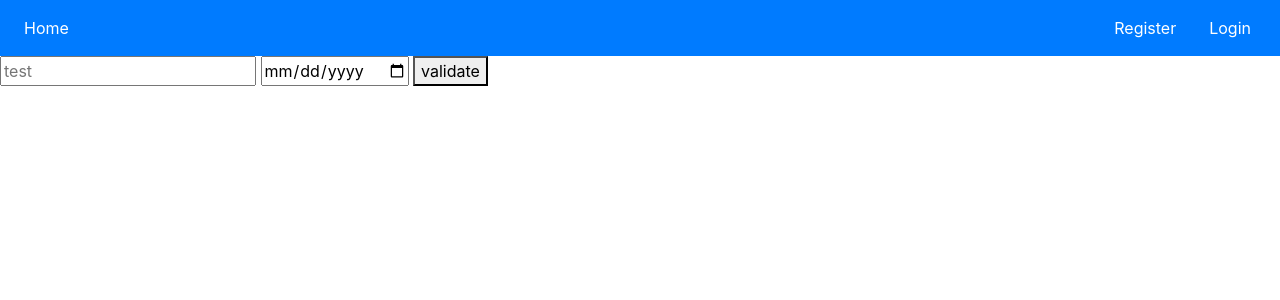
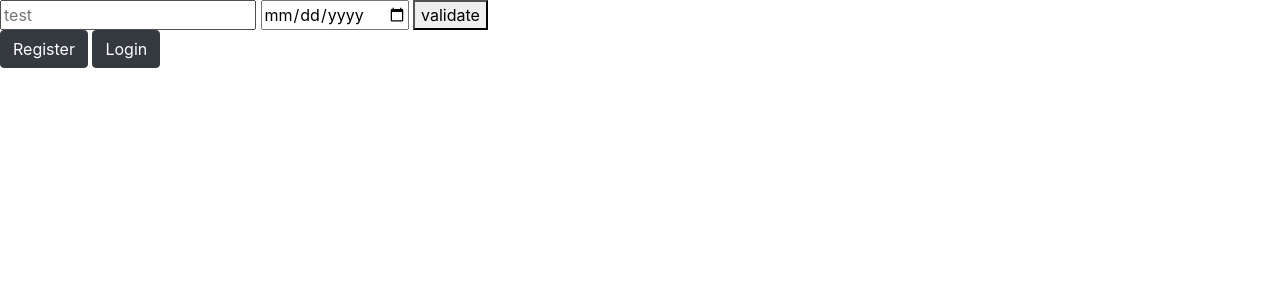
Before and after one commit to spectrosdennoce/projects, a Symfony app: template templates/Add.Formulaire.html.twig in a window 1280 px wide. Shown: the top 300 px of the page. Run offline with Twig, Linux system fonts and the light colour scheme; the template is opened without the code that fills it, so the values that code supplies are empty; some libraries are stand-ins or nearby versions.

Commit message:
Revert "formulaire"
This reverts commit 46d48f8e0b7472219f2962b6bd914eea744393d2.

```diff
--- a/templates/Header-Footer.html.twig
+++ b/templates/Header-Footer.html.twig
@@ -10,21 +10,10 @@
     <body>
       {% block javascripts %}
       {% endblock %}
-      <nav class="navbar navbar-expand-lg navbar-dark bg-primary">
-        <div class="collapse navbar-collapse" id="navbarTogglerDemo01">
-          <ul class="navbar-nav mr-auto mt-2 mt-lg-0">
-            <li class="nav-item active">
-              <a class="nav-link" href="/">Home</a>
-            </li>
-          </ul>
-          <div class="form-inline btn-group" role="group">
-            <button type="button" class="btn btn-primary mr-sm-2" data-toggle="modal" data-target="#Register">Register</button>
-            <button type="button" class="btn btn-primary my-2 my-sm-0" data-toggle="modal" data-target="#Login">Login</button>
-          </div>
-          {{ include('Register.html.twig') }}
-          {{ include('Login.html.twig') }}
-        </div>
-      </nav>
-      {% block body %}{% endblock %}
+      {% block body %}
+
+      {% endblock %}
+      {{ include('Register.html.twig') }}
+      {{ include('Login.html.twig') }}
     </body>
 </html>
--- a/templates/Login.html.twig
+++ b/templates/Login.html.twig
@@ -1,5 +1,5 @@
 
-
+<button type="button" class="btn btn-dark" data-toggle="modal" data-target="#Login">Login</button>
 
   <div class="modal fade" id="Login" role="dialog">
     <div class="modal-dialog">
@@ -15,9 +15,11 @@
                     <label for="T_Pseudo">Pseudonyme/Pseudo</label>
                     <input name="T_Pseudo" class="form-control" type="text" placeholder="Email / Pseudo" value=""/>
                 </div>
-                <div class="form-group">
-                    <label for="T_Mdp">mot de passe</label>
-                    <input name="T_Mdp" class="form-control" type="password" placeholder="mot de passe" value=""/>
+                <div class="form-row">
+                    <div class="form-group">
+                        <label for="T_Mdp">mot de passe</label>
+                        <input name="T_Mdp" class="form-control" type="password" placeholder="mot de passe" value=""/>
+                    </div>
                 </div>
                 <div class="form-group">
                     <button class="btn btn-info"> Validate</button>
@@ -25,7 +27,6 @@
             </form>
         </div>
         <div class="modal-footer">
-            <button type="button" class="btn btn-info" data-dismiss="modal" data-toggle="modal" data-target="#Register">Register</button>
           <button type="button" class="btn btn-info" data-dismiss="modal">Close</button>
         </div>
       </div>
--- a/templates/Menu.html.twig
+++ b/templates/Menu.html.twig
@@ -1,6 +1,7 @@
 {% extends "Header-Footer.html.twig" %}
     {% block body %}
         <div class="btn-group" role="group" aria-label="Basic example">
+           <a href='/Login' class="btn btn-dark">Log-In</a>
            <a href='/Formulaire/Create' class="btn btn-dark">Create</a>
            <a href='/Formulaire/Read' class="btn btn-dark">Liste Formulaire</a>
         </div>
--- a/templates/Register.html.twig
+++ b/templates/Register.html.twig
@@ -1,5 +1,5 @@
 
-
+<button type="button" class="btn btn-dark" data-toggle="modal" data-target="#Register">Register</button>
 
   <div class="modal fade" id="Register" role="dialog">
     <div class="modal-dialog">
@@ -45,7 +45,6 @@
             </form>
         </div>
         <div class="modal-footer">
-          <button type="button" class="btn btn-info" data-dismiss="modal" data-toggle="modal" data-target="#Login">Login</button>
           <button type="button" class="btn btn-info" data-dismiss="modal">Close</button>
         </div>
       </div>
```
Also changed, not shown: src/Controller/Menu.php (+7 -13 lines).
